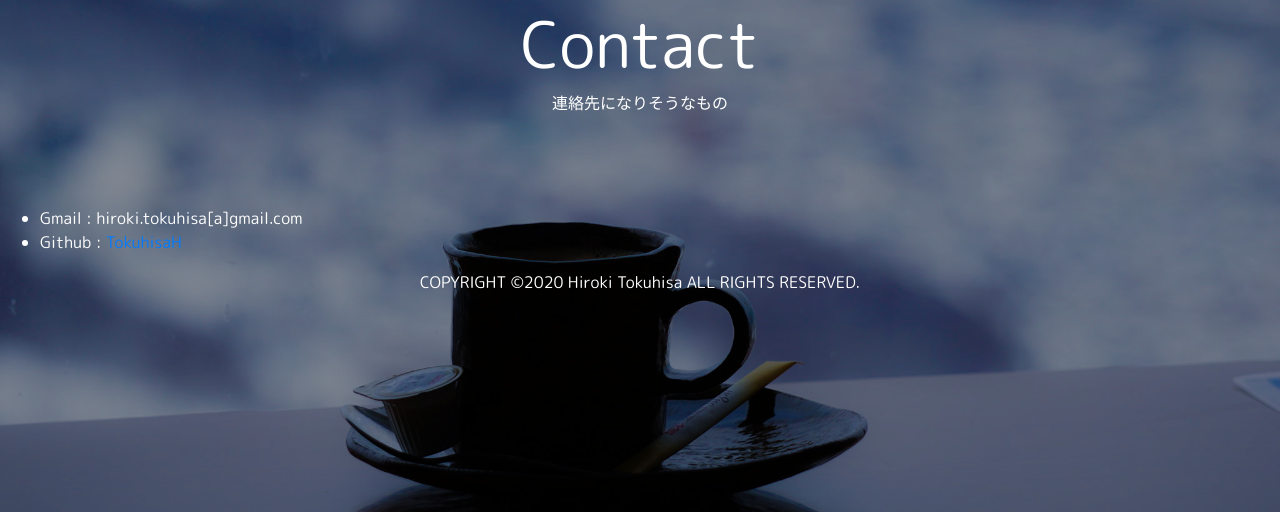
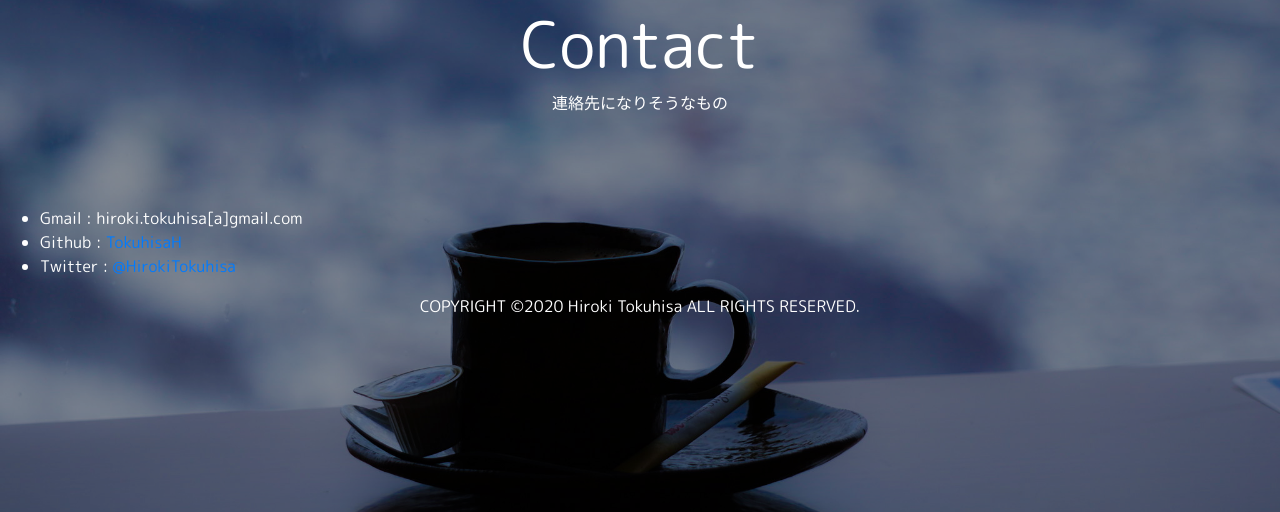
Before and after one commit to TokuhisaH/MyPortfolio, a Django app: page /contact/ in a window 1280 px wide. Shown: the part 202-714 px from the top of the page. Run offline with Django 3.2, Linux system fonts and the light colour scheme; some libraries are stand-ins or nearby versions.

Commit message:
add twitter

```diff
--- a/templates/contact.html
+++ b/templates/contact.html
@@ -15,6 +15,7 @@
     <ul style="color: #FFFFFF;">
      <li>Gmail : hiroki.tokuhisa[a]gmail.com</li>
      <li>Github : <a href="https://github.com/TokuhisaH">TokuhisaH</a></li>
+     <li>Twitter : <a href="https://twitter.com/hirokitokuhisa">@HirokiTokuhisa</a></li>
     </ul>
 </body>
 {% endblock content %}
```
